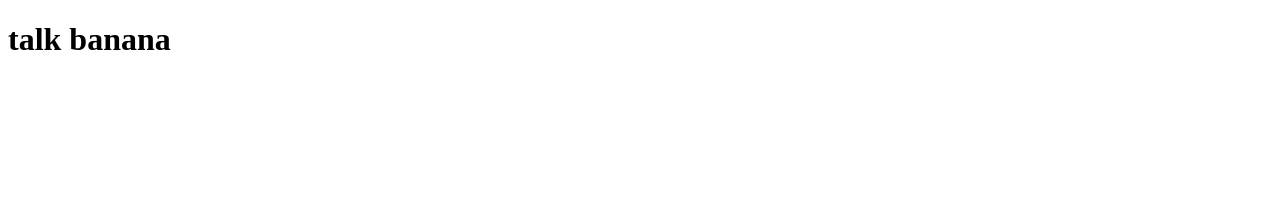
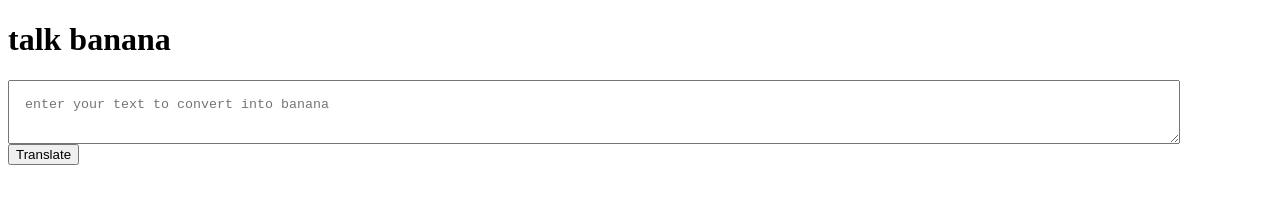
Before and after one commit to vanshitalavange/Banana-talk, a plain HTML site: page index.html in a window 1280 px wide. Drawn offline with Linux system fonts and the light colour scheme.

Commit message:
input and event listener

```diff
--- a/app.js
+++ b/app.js
@@ -0,0 +1,7 @@
+var btnTranslate = document.querySelector('#btn-translate');
+var textInput = document.querySelector("#txt-input");
+
+btnTranslate.addEventListener("click",function clickEventHandler(){
+    console.log("clicked");
+    console.log(textInput.value);
+})
--- a/index.html
+++ b/index.html
@@ -5,9 +5,18 @@
     <meta http-equiv="X-UA-Compatible" content="IE=edge">
     <meta name="viewport" content="width=device-width, initial-scale=1.0">
     <title>Document</title>
+    <style>
+        #txt-input{
+            display:block;
+            padding : 1rem 1rem;
+            width:90%;
+        }
+    </style>
 </head>
 <body>
     <h1>talk banana</h1>
+    <textarea id="txt-input" placeholder="enter your text to convert into banana"></textarea>
+    <button id="btn-translate">Translate</button>
 
 
     <script src="app.js" type="text/javascript"></script>
```
